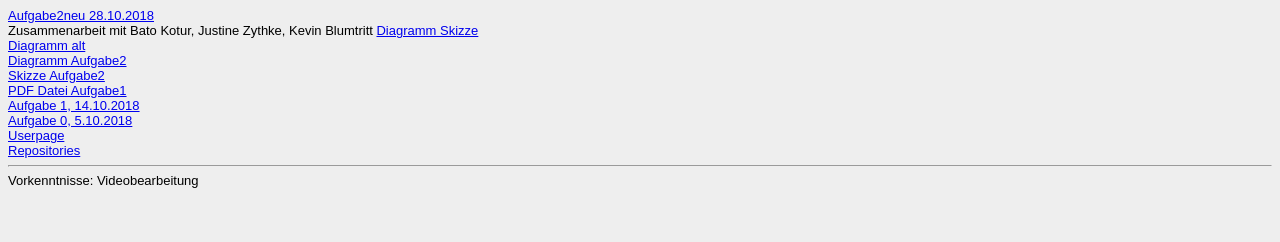
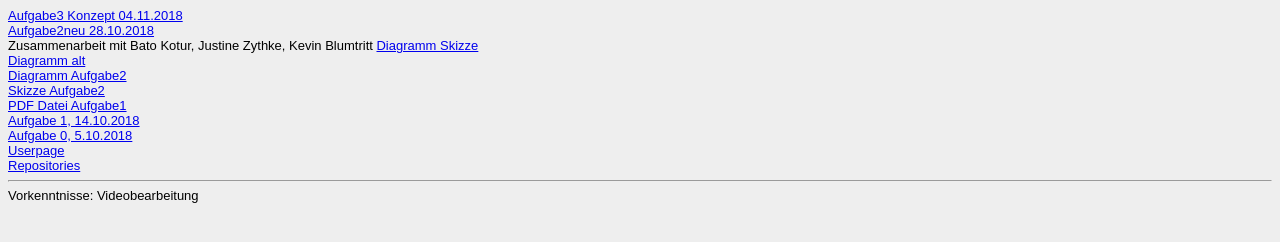
Before and after one commit to dennisbenz/dennisbenz.github.io, a plain HTML site: page Steckbrief/steckbrief.htm in a window 1280 px wide. Drawn offline with Linux system fonts and the light colour scheme.

Commit message:
Steckbrief neu

```diff
--- a/Steckbrief/steckbrief.htm
+++ b/Steckbrief/steckbrief.htm
@@ -5,7 +5,7 @@
 <!-- diese Zeile zuvor löschen
 <a href="Datenadresse eintragen" target="_blank">Aufgabe 1a, 1.1.2015</a></br>
 und diese -->
-
+<a href="https://dennisbenz.github.io/EIA2/Aufgabe3/EIA BIlder.pdf" target="_blank">Aufgabe3 Konzept 04.11.2018</a><br>
 <a href="https://dennisbenz.github.io/EIA2/Aufgabe2/Aufgabe2.html" target="_blank">Aufgabe2neu 28.10.2018</a><br>
 Zusammenarbeit mit Bato Kotur, Justine Zythke, Kevin Blumtritt
 <a href="https://dennisbenz.github.io/EIA2/Aufgabe2/Aufgabe2%20diagramm.jpg" target="_blank">Diagramm Skizze</a><br>
```
